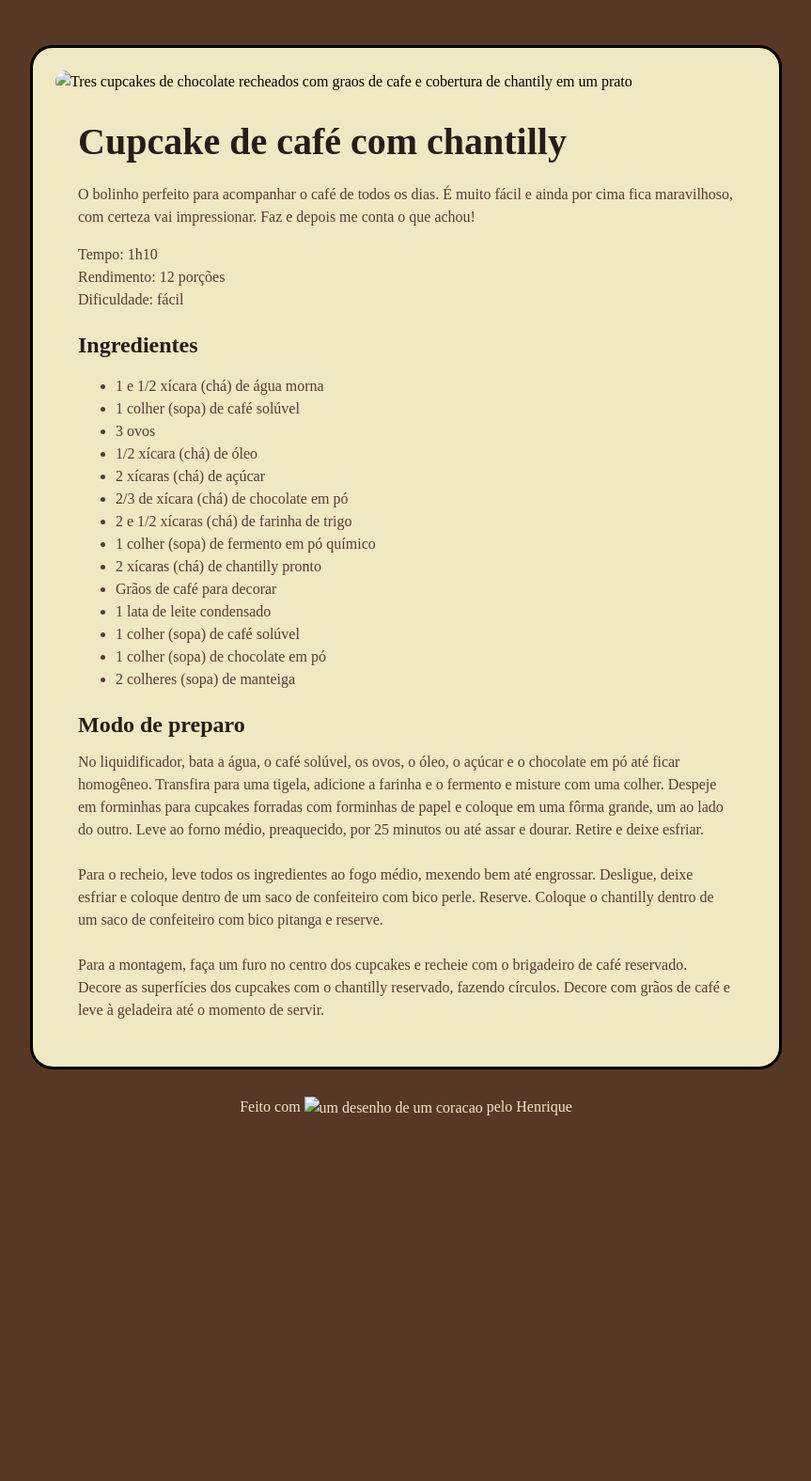
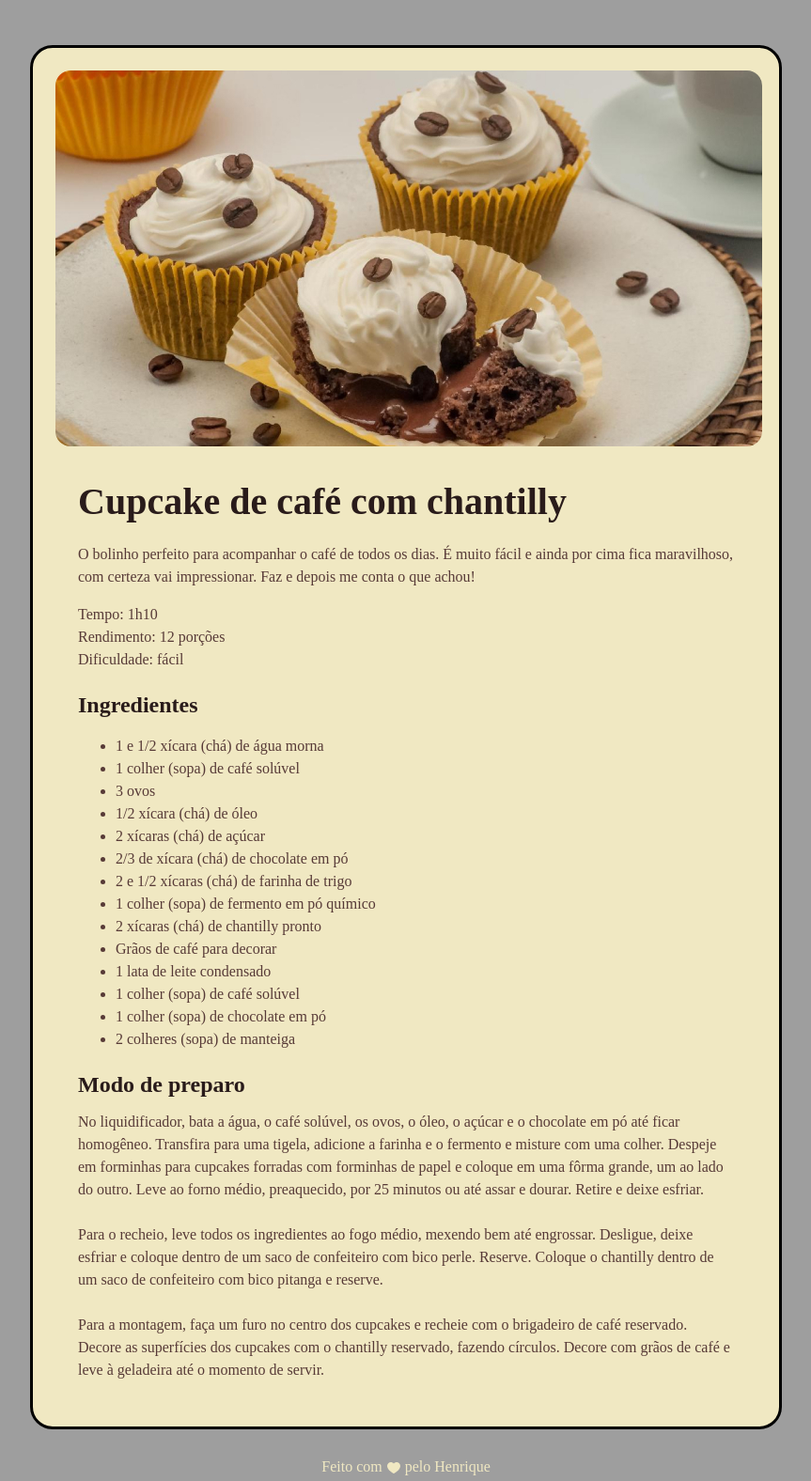
Before and after one commit to HenryHonorato/Projeto_8_Receita, a plain HTML site: page index.html in a window 1280 px wide. Shown: the whole page at 94% size, without its empty margins (208-1071 px from the left). Before the commit the page ends 1207 px from the top, so only its background shows below. Drawn offline with Linux system fonts and the light colour scheme; the site is published under a folder, as on GitHub Pages, so addresses that start at the root find nothing; a web font is replaced by a local one.

Commit message:
corrigindo erros de caminho

```diff
--- a/index.html
+++ b/index.html
@@ -12,7 +12,7 @@
 </head>
 <body>
 <div id="page">
-  <img src="/assets/main-image.jpg" alt="Tres cupcakes de chocolate recheados com graos de cafe e cobertura de chantily em um prato" id="cupcake">
+  <img src="./assets/main-image.jpg" alt="Tres cupcakes de chocolate recheados com graos de cafe e cobertura de chantily em um prato" id="cupcake">
   <main>
     <section id="about">
       <h1>
@@ -58,7 +58,7 @@
 </div>
 <footer>
   <p>
-    Feito com <img src="/assets/heart.svg" alt="um desenho de um coracao"> pelo Henrique
+    Feito com <img src="./assets/heart.svg" alt="um desenho de um coracao"> pelo Henrique
   </p>
 </footer>
 </body>
--- a/style.css
+++ b/style.css
@@ -4,7 +4,7 @@
 }
 
 body {
-  background-image: url(/assets/bg-image.png);
+  background-image: url(./assets/bg-image.png);
   background-color: #573824;
   background-size: cover;
 }
```
